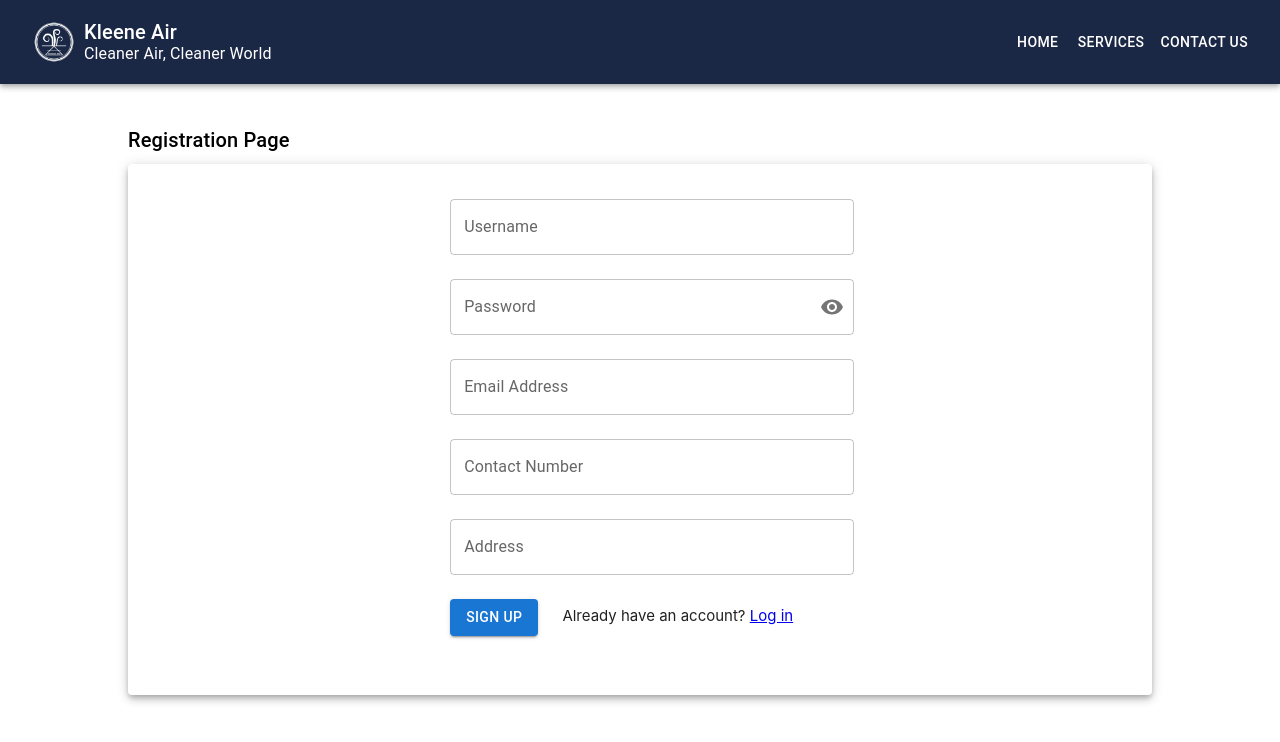
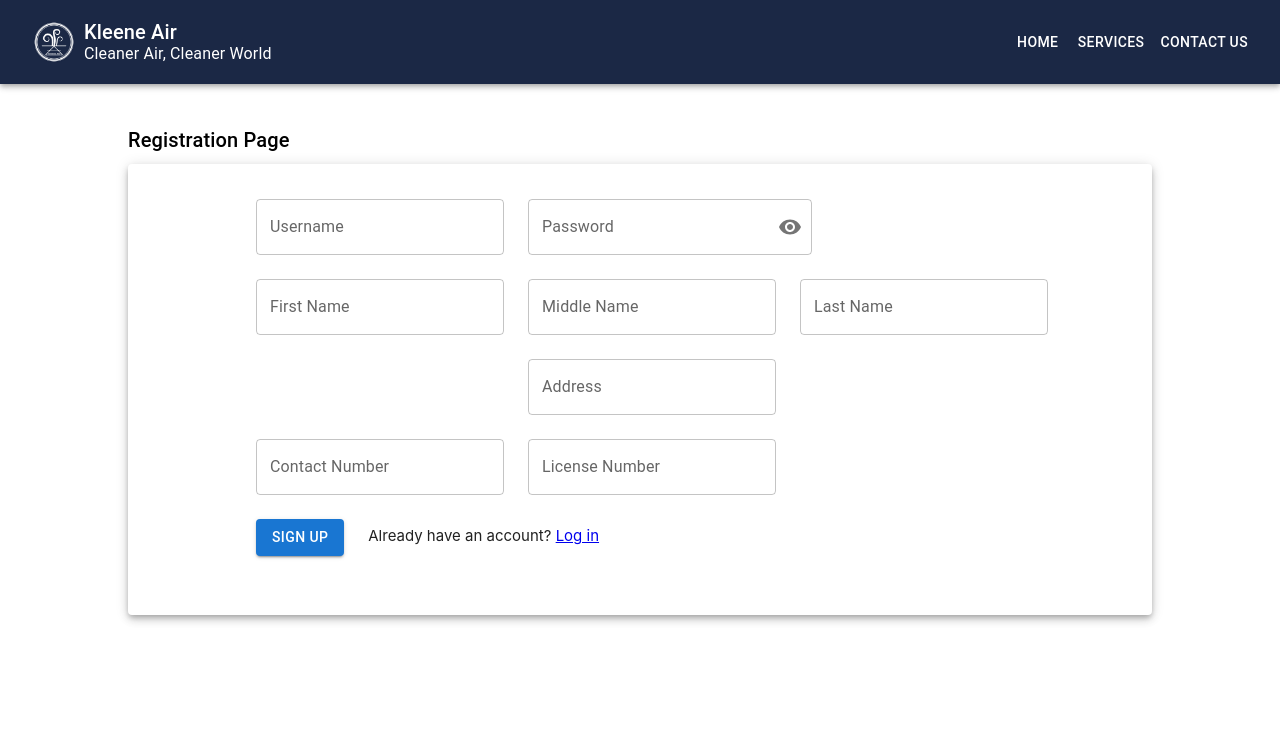
Before and after one commit to Olivein123/AppDevRepo, a React (Create React App) app in the folder Frontend/kleeneair-ui/: page /register in a window 1280 px wide. Shown: the top 742 px of the page. Built offline with nearby package versions, Linux system fonts and the light colour scheme.

Commit message:
UI-registration-display-fix_v9.35am
Registration UI display fix

```diff
--- a/Frontend/kleeneair-ui/src/App.css
+++ b/Frontend/kleeneair-ui/src/App.css
@@ -54,3 +54,20 @@
     color: white;
     background-color: antiquewhite;
 }
+
+
+.centerDisplayForm{
+    display: flex;
+    flex-direction: row;
+    justify-content: center;
+    align-items: baseline;
+}
+
+
+.registerInLine {
+    display: flex;
+    justify-content: flex-start;
+    flex-direction: row;
+    width: min(100%-15px, 840px);
+    margin-inline: auto;
+}
--- a/Frontend/kleeneair-ui/src/Components/RegistrationComp/UserRegistrationInnerContext.tsx
+++ b/Frontend/kleeneair-ui/src/Components/RegistrationComp/UserRegistrationInnerContext.tsx
@@ -1,6 +1,5 @@
 import { Button, FormControl, Grid, IconButton, InputAdornment, InputLabel, OutlinedInput, TextField } from "@mui/material";
 import { useState } from 'react';
-import { Typography } from '@mui/material';
 import { Visibility, VisibilityOff } from "@mui/icons-material";
 
 
@@ -33,11 +32,76 @@ export default function RegistrationInnerContext() {
 
 
     return (
-        <FormControl className="centerForm">
-            <FormControl sx={{ ml:3, mb: 3,  width: '40ch' }} variant="outlined">
-                <TextField id="username" label="Username" type="text" variant="outlined" />
+        <FormControl className="centerDisplayForm">
+            <div>
+
+            <div className="registerInLine">
+                    <FormControl sx={{ ml:3, mb:3 }} variant="outlined">
+                        <TextField id="username" label="Username" type="text" variant="outlined" />
+                    </FormControl>
+
+                    <FormControl sx={{ ml:3, mb:3 }} variant="outlined">
+                        <InputLabel htmlFor="outlined-adornment-password">Password</InputLabel>
+                        <OutlinedInput id="outlined-adornment-password" type={values.showPassword ? 'text' : 'password'} value={values.password} onChange={handleChange('password')}
+                            endAdornment={
+                                <InputAdornment position="end">
+                                    <IconButton aria-label="toggle password visibility" onClick={handleClickShowPassword} onMouseDown={handleMouseDownPassword} edge="end">
+                                        {values.showPassword ? <VisibilityOff /> : <Visibility />}
+                                    </IconButton>
+                                </InputAdornment>
+                            }
+                            label="Password"
+                        />
+                    </FormControl>
+            </div>
+
+            <div className="registerInLine">
+            <FormControl sx={{ ml:3, mb: 3}} variant="outlined">
+                <TextField id="firstname" label="First Name" type="text" variant="outlined" />
             </FormControl>
-            <FormControl sx={{ ml: 3, mb: 3, width: '40ch' }} variant="outlined">
+            <FormControl sx={{ ml: 3, mb: 3}} variant="outlined">
+                <TextField id="middlename" label="Middle Name" type="text" variant="outlined" />
+            </FormControl>
+            <FormControl sx={{ ml: 3, mb: 3 }} variant="outlined">
+                <TextField id="lastname" label="Last Name" type="text" variant="outlined" />
+            </FormControl>
+                </div>
+
+            <FormControl sx={{ ml: 3, mb: 3 }} variant="outlined">
+                <TextField id="address" label="Address" type="text" variant="outlined" />
+            </FormControl>
+
+
+            <div className="registerInLine">
+            <FormControl sx={{ ml: 3, mb: 3 }} variant="outlined">
+                <TextField id="contactnumber" label="Contact Number" type="tel" variant="outlined" />
+            </FormControl>
+            <FormControl sx={{ ml: 3, mb: 3}} variant="outlined">
+                <TextField id="licensenumber" label="License Number" type="tel" variant="outlined" />
+            </FormControl>
+            </div>
+
+
+
+            <Grid container>
+                <Grid item>
+                    <Button sx={{ ml: 3, mb: 3, marginRight: 0 }} variant="contained" href="/login">Sign Up</Button>
+                </Grid>
+                <Grid item sx={{ ml: 3, mt: -1,   fontSize: "15px" }}>
+                    <p>Already have an account? <a href="/login">Log in</a></p>
+                </Grid>
+            </Grid>
+            </div>
+        </FormControl>
+
+
+        );
+}
+
+
+
+/*
+             <FormControl sx={{ ml: 3, mb: 3, width: '65.5ch' }} variant="outlined">
                 <InputLabel htmlFor="outlined-adornment-password">Password</InputLabel>
                 <OutlinedInput id="outlined-adornment-password" type={values.showPassword ? 'text' : 'password'} value={values.password} onChange={handleChange('password')}
                     endAdornment={
@@ -47,25 +111,4 @@ export default function RegistrationInnerContext() {
                             </IconButton>
                         </InputAdornment>} label="Password" />
             </FormControl>
-            <FormControl sx={{ ml: 3, mb: 3, width: '40ch' }} variant="outlined">
-                <TextField id="emailaddress" label="Email Address" type="email" variant="outlined" />
-            </FormControl>
-            <FormControl sx={{ ml: 3, mb: 3, width: '40ch' }} variant="outlined">
-                <TextField id="contactnumber" label="Contact Number" type="tel" variant="outlined" />
-            </FormControl>
-            <FormControl sx={{ ml: 3, mb: 3, width: '40ch' }} variant="outlined">
-                <TextField id="address" label="Address" type="text" variant="outlined" />
-            </FormControl>
-            <Grid container>
-                <Grid item>
-                    <Button sx={{ ml: 3, mb: 3, marginRight: 0 }} variant="contained" href="/login">Sign Up</Button>
-                </Grid>
-                <Grid item sx={{ ml: 3, mt: -1,   fontSize: "15px" }}>
-                    <p>Already have an account? <a href="/login">Log in</a></p>
-                </Grid>
-            </Grid>
-        </FormControl>
-
-
-        );
-}
+ */
```
